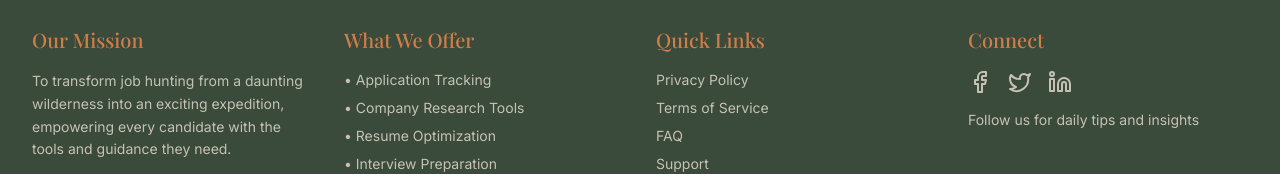
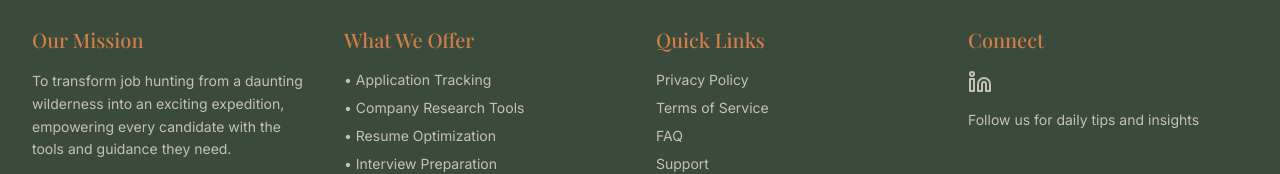
Before and after one commit to JobHunter07/jobhunter07.com, a React (Vite) app: page / in a window 1280 px wide. Shown: the part 3242-3416 px from the top of the page. Built offline with nearby package versions, Linux system fonts and the light colour scheme.

Commit message:
feat: update links in AboutSection for Privacy Policy and FAQ, and add LinkedIn link

```diff
--- a/src/app/components/AboutSection.tsx
+++ b/src/app/components/AboutSection.tsx
@@ -39,9 +39,9 @@ export function AboutSection() {
               Quick Links
             </h3>
             <ul className="text-[#c5c2b5] text-sm space-y-2" style={{ fontFamily: 'Inter, sans-serif' }}>
-              <li><a href="#" className="hover:text-[#d17d47] transition-colors">Privacy Policy</a></li>
+              <li><a href="https://docs.jobhunter07.com/docs/legal/privacy-policy" className="hover:text-[#d17d47] transition-colors">Privacy Policy</a></li>
               <li><a href="#" className="hover:text-[#d17d47] transition-colors">Terms of Service</a></li>
-              <li><a href="#" className="hover:text-[#d17d47] transition-colors">FAQ</a></li>
+              <li><a href="https://docs.jobhunter07.com/docs/about/faq" className="hover:text-[#d17d47] transition-colors">FAQ</a></li>
               <li><a href="#" className="hover:text-[#d17d47] transition-colors">Support</a></li>
             </ul>
           </div>
@@ -51,9 +51,10 @@ export function AboutSection() {
               Connect
             </h3>
             <div className="flex gap-4 mb-4">
-              <Facebook className="w-5 h-5 md:w-6 md:h-6 text-[#c5c2b5] hover:text-[#d17d47] cursor-pointer transition-colors" />
-              <Twitter className="w-5 h-5 md:w-6 md:h-6 text-[#c5c2b5] hover:text-[#d17d47] cursor-pointer transition-colors" />
-              <Linkedin className="w-5 h-5 md:w-6 md:h-6 text-[#c5c2b5] hover:text-[#d17d47] cursor-pointer transition-colors" />
+              {/* <Twitter className="w-5 h-5 md:w-6 md:h-6 text-[#c5c2b5] hover:text-[#d17d47] cursor-pointer transition-colors" /> */}
+              <a href="https://www.linkedin.com/company/jobhunter07" target="_blank" rel="noopener noreferrer" aria-label="LinkedIn">
+                <Linkedin className="w-5 h-5 md:w-6 md:h-6 text-[#c5c2b5] hover:text-[#d17d47] cursor-pointer transition-colors" />
+              </a>
             </div>
             <p className="text-[#c5c2b5] text-sm" style={{ fontFamily: 'Inter, sans-serif' }}>
               Follow us for daily tips and insights
```
